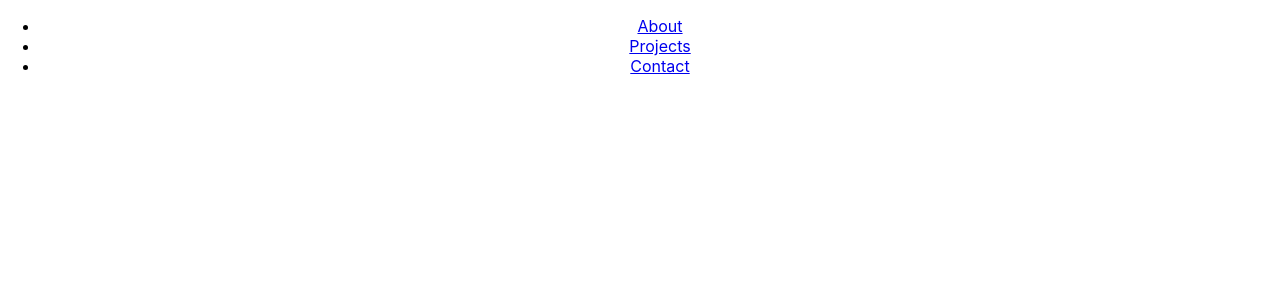
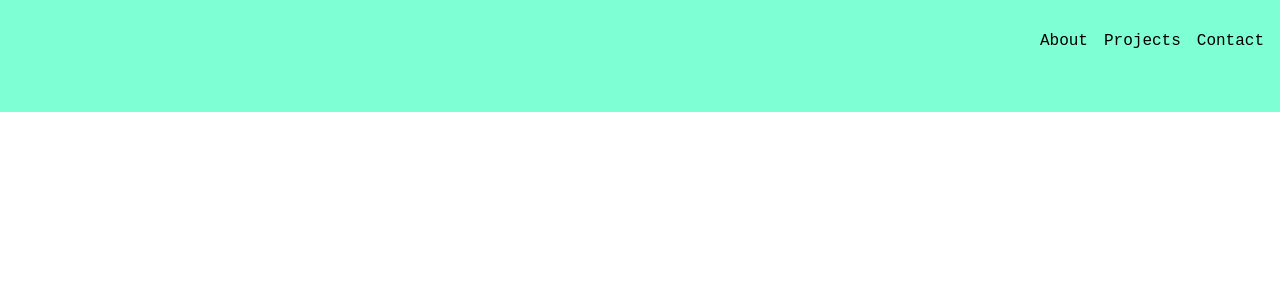
Before and after one commit to abdozayan12/New-Portfolio, a React (Create React App) app: page / in a window 1280 px wide. Shown: the top 300 px of the page. Built offline with nearby package versions, Linux system fonts and the light colour scheme.

Commit message:
style header

```diff
--- a/src/components/Header.js
+++ b/src/components/Header.js
@@ -1,8 +1,9 @@
 import React from 'react';
+import '../styles/Header.css';
 
 const Header = () => (
-  <header>
-    <nav>
+  <header className="header">
+    <nav className="header-comp">
       <ul>
         <li><a href="#About">About</a></li>
         <li><a href="#Projects">Projects</a></li>
--- /dev/null
+++ b/src/styles/Header.css
@@ -0,0 +1,32 @@
+.header {
+    position: fixed;
+    background-color: aquamarine;
+    width: -webkit-fill-available;
+    padding: 1rem;
+    height: 10vh;
+}
+
+.header a {
+    text-decoration: none;
+    color: black;
+}
+
+.header a:hover {
+    color: #ff0000;
+}
+
+.header-comp {
+    display: flex;
+    text-align: right;
+    font-family: 'Courier New', Courier, monospace;
+    background-color: aquamarine;
+}
+
+.header-comp ul {
+    display: flex;
+    list-style: none;
+    width: 100%;
+    gap: 1rem;
+    text-align: right;
+    justify-content: flex-end;
+}
```
